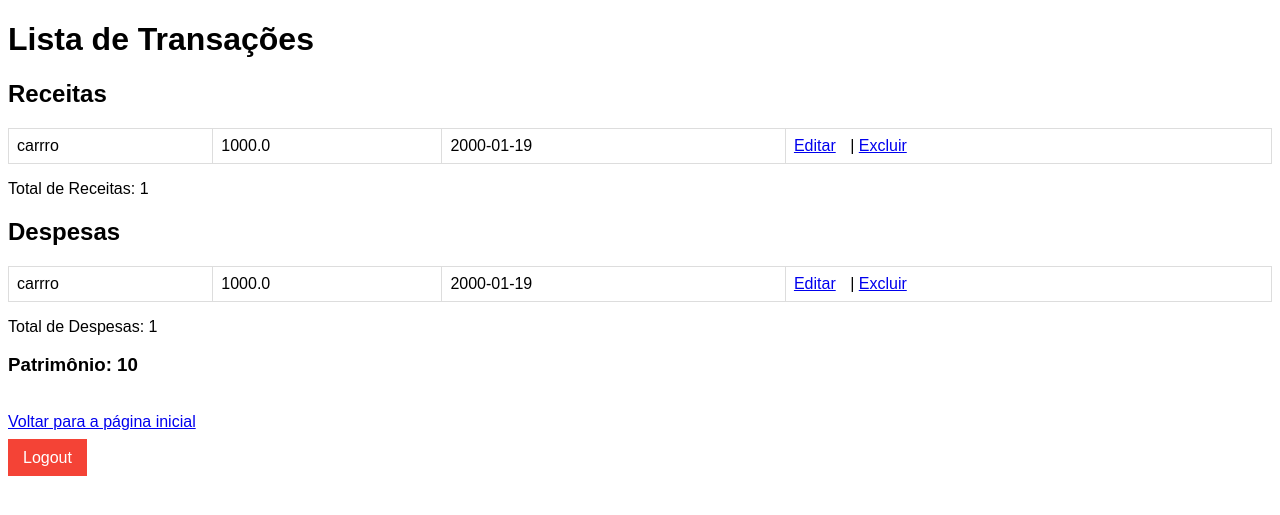
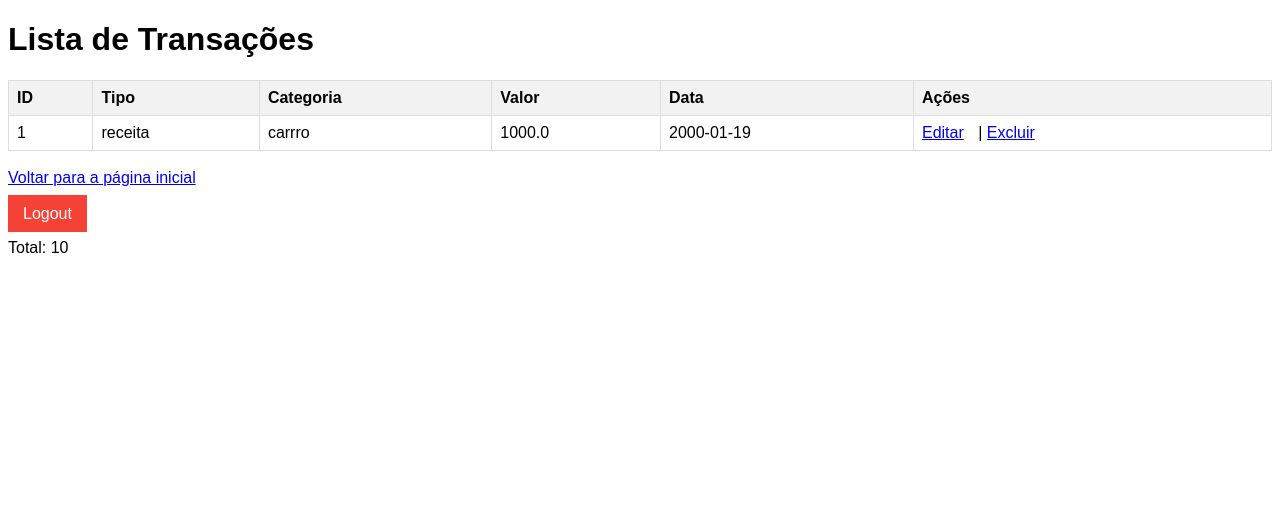
Before and after one commit to Mptp2000/finance-web-app, a Flask app: template templates/transactions.html in a window 1280 px wide. Shown: the top 515 px of the page. Run offline with Flask 3, Linux system fonts and the light colour scheme; tables that the repository leaves empty hold one stand-in row (values such as "Sample post"); the template is opened without the code that fills it: values that come from a table or form of the project are taken from there, most other values are stand-ins (such as "Sample title", 1, 10 or a date in 2020); parts of the project's set-up code (start-up, migrations or seed data) failed here and were passed over.

Commit message:
Revertendo alterações no projeto de controle de finanças pessoais

```diff
--- a/app.py
+++ b/app.py
@@ -70,29 +70,21 @@ def index():
 
 # Lista de transações
 @app.route('/transactions')
-@login_required
+@login_required  # Protege a rota
 def transactions():
-    receitas = Transaction.query.filter_by(type='receita').all()  # Apenas receitas
-    despesas = Transaction.query.filter_by(type='despesa').all()  # Apenas despesas
+    transactions = Transaction.query.all()
+    valor = sum(transaction.amount for transaction in transactions )
+    valor_formatado = locale.currency(valor, grouping=True)
 
-    total_receitas = sum(t.amount for t in receitas)
-    total_despesas = sum(t.amount for t in despesas)
-    saldo_total = total_receitas - total_despesas
 
-    return render_template('transactions.html',
-                           receitas=receitas,
-                           despesas=despesas,
-                           total_receitas=total_receitas,
-                           total_despesas=total_despesas,
-                           saldo_total=saldo_total)
 
+    return render_template('transactions.html', transactions=transactions, valor_formatado=valor_formatado)
 
 # Adicionar transação
 @app.route('/add_transaction', methods=['POST'])
 @login_required  # Protege a rota
 def add_transaction():
     transaction_type = request.form['type']
-
     category = request.form['category']
     amount = request.form['amount']
     date_str = request.form['date']
--- a/models/transaction.py
+++ b/models/transaction.py
@@ -12,7 +12,7 @@ class Transaction(db.Model):
 
 
     def __repr__(self):
-        return f'<Transaction {self.category} - {self.type} - {self.amount}>'
+        return f'<Transaction {self.id} - {self.type} - {self.amount}>'
 
     # Método para validar o valor
     def validate(self):
--- a/templates/index.html
+++ b/templates/index.html
@@ -73,10 +73,7 @@
 
     <form action="/add_transaction" method="POST">
         <label for="type">Tipo (Receita/Despesa):</label>
-        <select name="type" id="type" required>
-            <option value="receita">Receita</option>
-            <option value="despesa">Despesa</option>
-        </select>
+        <input type="text" name="type" id="type" required><br><br>
 
         <label for="category">Categoria:</label>
         <input type="text" name="category" id="category" required><br><br>
--- a/templates/transactions.html
+++ b/templates/transactions.html
@@ -59,48 +59,37 @@
         {% endif %}
     {% endwith %}
 
-    </table>
-    <h2>Receitas</h2>
     <table>
-    {% for receita in receitas %}
+        <thead>
             <tr>
-
-        <td>{{ receita.category }}</td>
-        <td>{{ receita.amount | format_currency }}</td>
-        <td>{{ receita.date }}</td>
+                <th>ID</th>
+                <th>Tipo</th>
+                <th>Categoria</th>
+                <th>Valor</th>
+                <th>Data</th>
+                <th>Ações</th>
+            </tr>
+        </thead>
+        <tbody>
+            {% for transaction in transactions %}
+                <tr>
+                    <td>{{ transaction.id }}</td>
+                    <td>{{ transaction.type }}</td>
+                    <td>{{ transaction.category }}</td>
+                    <td>{{ transaction.amount | format_currency }}</td>
+                    <td>{{ transaction.date }}</td>
                     <td class="actions">
-            <a href="/edit/{{ receita.id }}">Editar</a> |
-            <a href="/delete/{{ receita.id }}" onclick="return confirm('Tem certeza que deseja excluir?')">Excluir</a>
-        </td>
-
-
-    </tr>
-    {% endfor %}
-</table>
-<p>Total de Receitas: {{ total_receitas | format_currency }}</p>
-</table>
-
-<h2>Despesas</h2>
-<table>
-    {% for despesa in despesas %}
-    <tr>
-
-        <td>{{ despesa.category }}</td>
-        <td>{{ despesa.amount | format_currency }}</td>
-        <td>{{ despesa.date }}</td>
-        <td class="actions">
-            <a href="/edit/{{ despesa.id }}">Editar</a> |
-            <a href="/delete/{{ despesa.id }}" onclick="return confirm('Tem certeza que deseja excluir?')">Excluir</a>
+                        <a href="/edit/{{ transaction.id }}">Editar</a> |
+                        <a href="/delete/{{ transaction.id }}" onclick="return confirm('Tem certeza que deseja excluir?')">Excluir</a>
                     </td>
 
                 </tr>
+            {% else %}
+                <tr>
+                    <td colspan="6">Nenhuma transação encontrada.</td>
+                </tr>
             {% endfor %}
-</table>
-<p>Total de Despesas: {{ total_despesas | format_currency }}</p>
-<h3>Patrimônio: {{ saldo_total | format_currency }}</h3>
-
-
-
+        </tbody>
     </table>
 
     <br>
@@ -109,7 +98,7 @@
     <!-- Botão de logout -->
     <br><br>
     <a href="{{ url_for('logout') }}" class="logout-btn">Logout</a>
-
+    <p>Total: {{ valor_formatado }}</p>
 
 </body>
 </html>
```
Also changed, not shown: templates/register.html (+1 -22 lines), config.py (line endings or trailing spaces), db.py (line endings or trailing spaces), instance/finance.db, models/User.py (line endings or trailing spaces). Lines whose indentation alone changed are shown as unchanged.
